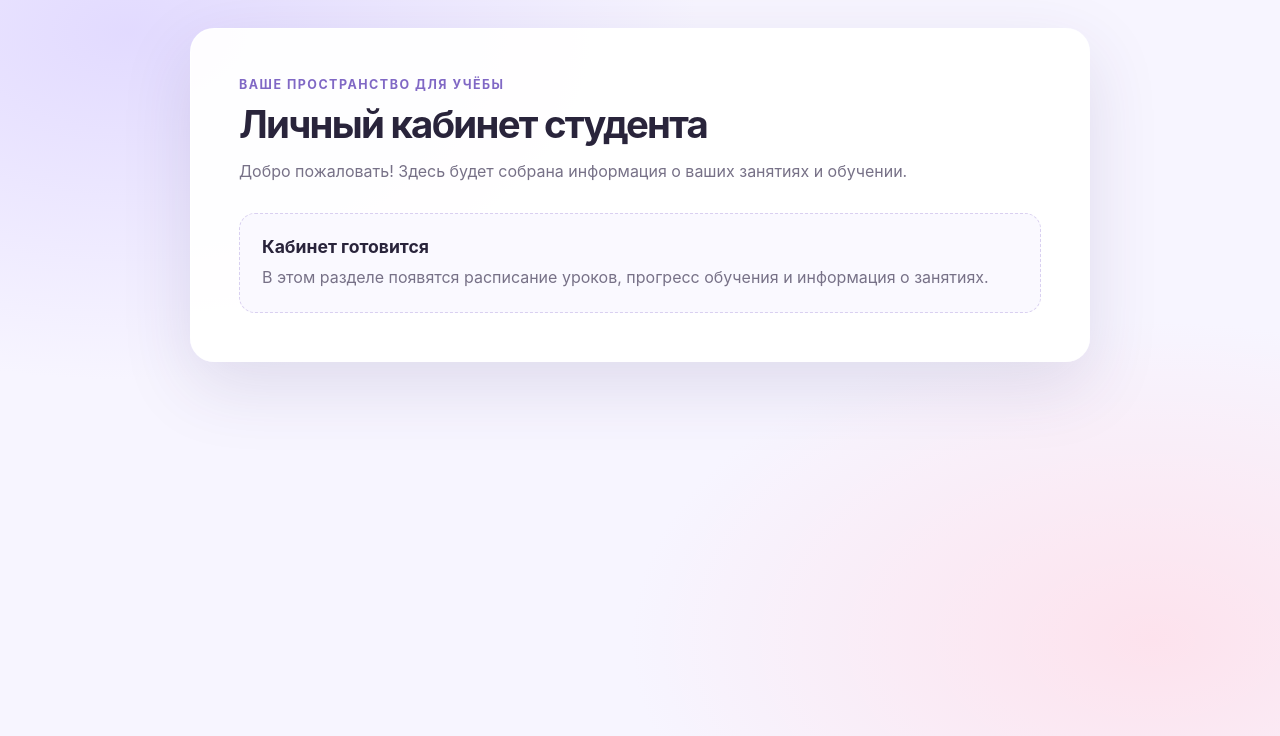
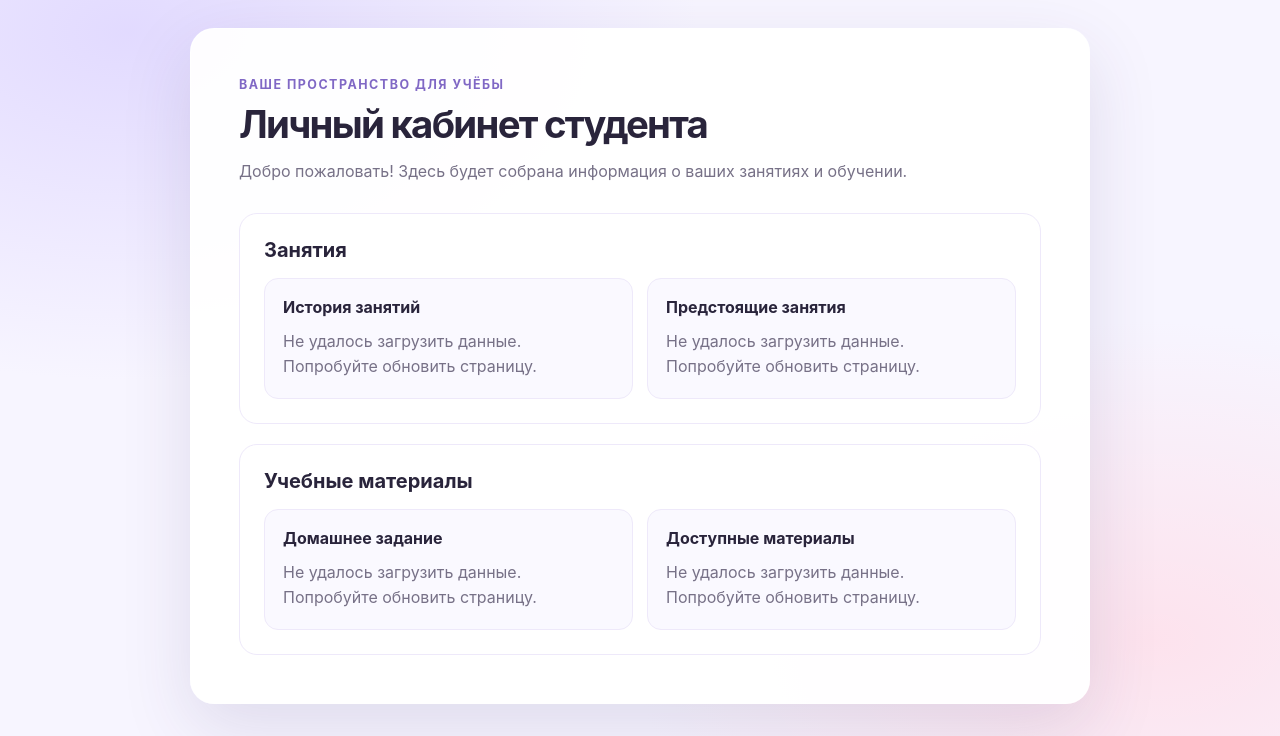
Before and after one commit to undreewich/engWithLuv-site, a Flask app: template src/templates/student_dashboard.html in a window 1280 px wide. Shown: the part 64-800 px from the top of the page. Run offline with Flask 3, Linux system fonts and the light colour scheme; the template is opened without the code that fills it, so the values that code supplies are empty; parts of the project's set-up code (start-up, migrations or seed data) failed here and were passed over.

Commit message:
student dashboard has been updated

```diff
--- /dev/null
+++ b/src/static/js/student_dashboard.js
@@ -0,0 +1,53 @@
+function getItemLabel(item) {
+    if (typeof item === 'string') {
+        return item;
+    }
+
+    if (item && typeof item === 'object') {
+        return item.title || item.name || item.lesson_date || JSON.stringify(item);
+    }
+
+    return String(item);
+}
+
+async function loadDashboardSection(section) {
+    const emptyState = section.querySelector('[data-empty-state]');
+    const itemsList = section.querySelector('[data-items]');
+
+    try {
+        const response = await fetch(section.dataset.endpoint, {
+            method: 'GET',
+            credentials: 'include',
+            headers: { Accept: 'application/json' }
+        });
+
+        if (!response.ok) {
+            throw new Error(`HTTP ${response.status}`);
+        }
+
+        const items = await response.json();
+        if (!Array.isArray(items)) {
+            throw new Error('Ожидался список данных');
+        }
+
+        if (items.length === 0) {
+            emptyState.textContent = 'Пока нет данных.';
+            return;
+        }
+
+        itemsList.replaceChildren(...items.map((item) => {
+            const listItem = document.createElement('li');
+            listItem.textContent = getItemLabel(item);
+            return listItem;
+        }));
+        itemsList.hidden = false;
+        emptyState.hidden = true;
+    } catch (error) {
+        console.error('Не удалось загрузить данные раздела кабинета:', error);
+        emptyState.textContent = 'Не удалось загрузить данные. Попробуйте обновить страницу.';
+    }
+}
+
+document.addEventListener('DOMContentLoaded', () => {
+    document.querySelectorAll('[data-dashboard-section]').forEach(loadDashboardSection);
+});
--- a/src/templates/student_dashboard.html
+++ b/src/templates/student_dashboard.html
@@ -33,9 +33,15 @@
         .eyebrow { margin: 0 0 9px; color: #8068c5; font-size: .78rem; font-weight: 750; letter-spacing: .12em; text-transform: uppercase; }
         h1 { margin: 0; font-size: clamp(1.8rem, 6vw, 2.4rem); letter-spacing: -.045em; }
         .intro { margin: 12px 0 28px; color: #777187; line-height: 1.6; }
-        .placeholder { padding: 22px; border: 1px dashed #d9d0f0; border-radius: 16px; background: #faf9ff; }
-        .placeholder h2 { margin: 0 0 8px; font-size: 1.1rem; }
-        .placeholder p { margin: 0; color: #777187; line-height: 1.6; }
+        .dashboard-groups { display: grid; gap: 20px; }
+        .dashboard-group { padding: 24px; border: 1px solid #eee9fa; border-radius: 18px; background: #fff; }
+        .dashboard-group > h2 { margin: 0 0 16px; font-size: 1.25rem; }
+        .dashboard-items { display: grid; grid-template-columns: repeat(2, minmax(0, 1fr)); gap: 14px; }
+        .dashboard-item { min-width: 0; padding: 18px; border: 1px solid #eee9fa; border-radius: 14px; background: #faf9ff; }
+        .dashboard-item h3 { margin: 0 0 12px; font-size: 1rem; }
+        .dashboard-item ul { display: grid; gap: 8px; margin: 0; padding-left: 20px; color: #514a63; }
+        .dashboard-item p { margin: 0; color: #777187; line-height: 1.6; }
+        @media (max-width: 600px) { .dashboard-items { grid-template-columns: 1fr; } }
         @media (max-width: 480px) { .topbar { align-items: flex-start; } }
     </style>
 </head>
@@ -53,11 +59,41 @@
             <p class="eyebrow">Ваше пространство для учёбы</p>
             <h1 id="pageTitle">Личный кабинет студента</h1>
             <p class="intro">Добро пожаловать! Здесь будет собрана информация о ваших занятиях и обучении.</p>
-            <div class="placeholder">
-                <h2>Кабинет готовится</h2>
-                <p>В этом разделе появятся расписание уроков, прогресс обучения и информация о занятиях.</p>
+            <div class="dashboard-groups">
+                <section class="dashboard-group" aria-labelledby="lessonsTitle">
+                    <h2 id="lessonsTitle">Занятия</h2>
+                    <div class="dashboard-items">
+                        <article class="dashboard-item" data-dashboard-section data-endpoint="{{ url_for('usr.student_dashboard_data', section='lesson_history') }}">
+                            <h3>История занятий</h3>
+                            <p data-empty-state role="status">Загрузка…</p>
+                            <ul data-items hidden></ul>
+                        </article>
+                        <article class="dashboard-item" data-dashboard-section data-endpoint="{{ url_for('usr.student_dashboard_data', section='upcoming_lessons') }}">
+                            <h3>Предстоящие занятия</h3>
+                            <p data-empty-state role="status">Загрузка…</p>
+                            <ul data-items hidden></ul>
+                        </article>
+                    </div>
+                </section>
+
+                <section class="dashboard-group" aria-labelledby="materialsTitle">
+                    <h2 id="materialsTitle">Учебные материалы</h2>
+                    <div class="dashboard-items">
+                        <article class="dashboard-item" data-dashboard-section data-endpoint="{{ url_for('usr.student_dashboard_data', section='homework') }}">
+                            <h3>Домашнее задание</h3>
+                            <p data-empty-state role="status">Загрузка…</p>
+                            <ul data-items hidden></ul>
+                        </article>
+                        <article class="dashboard-item" data-dashboard-section data-endpoint="{{ url_for('usr.student_dashboard_data', section='available_materials') }}">
+                            <h3>Доступные материалы</h3>
+                            <p data-empty-state role="status">Загрузка…</p>
+                            <ul data-items hidden></ul>
+                        </article>
+                    </div>
+                </section>
             </div>
         </section>
     </main>
+    <script src="{{ url_for('static', filename='js/student_dashboard.js') }}" defer></script>
 </body>
 </html>
```
Also changed, not shown: src/app/bps/usr_bp.py (+9 -1 lines), 1 other file.
